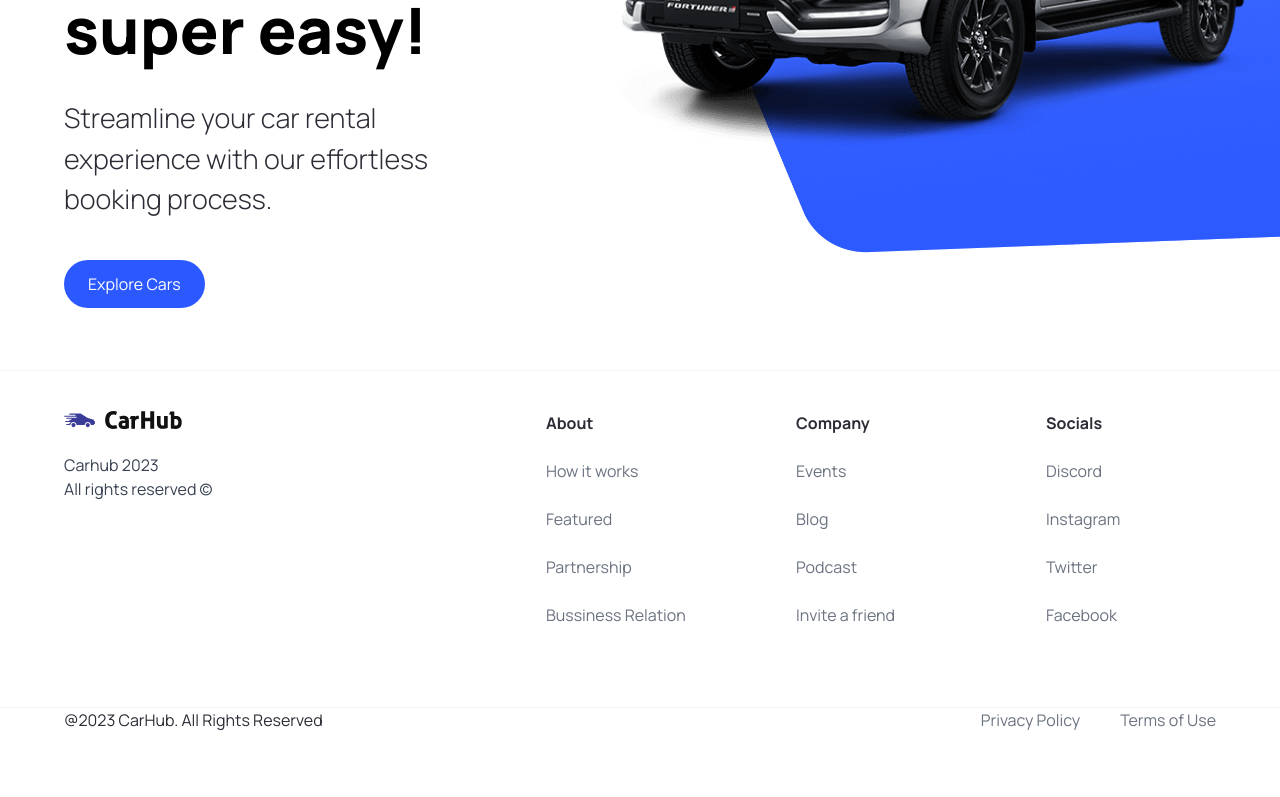
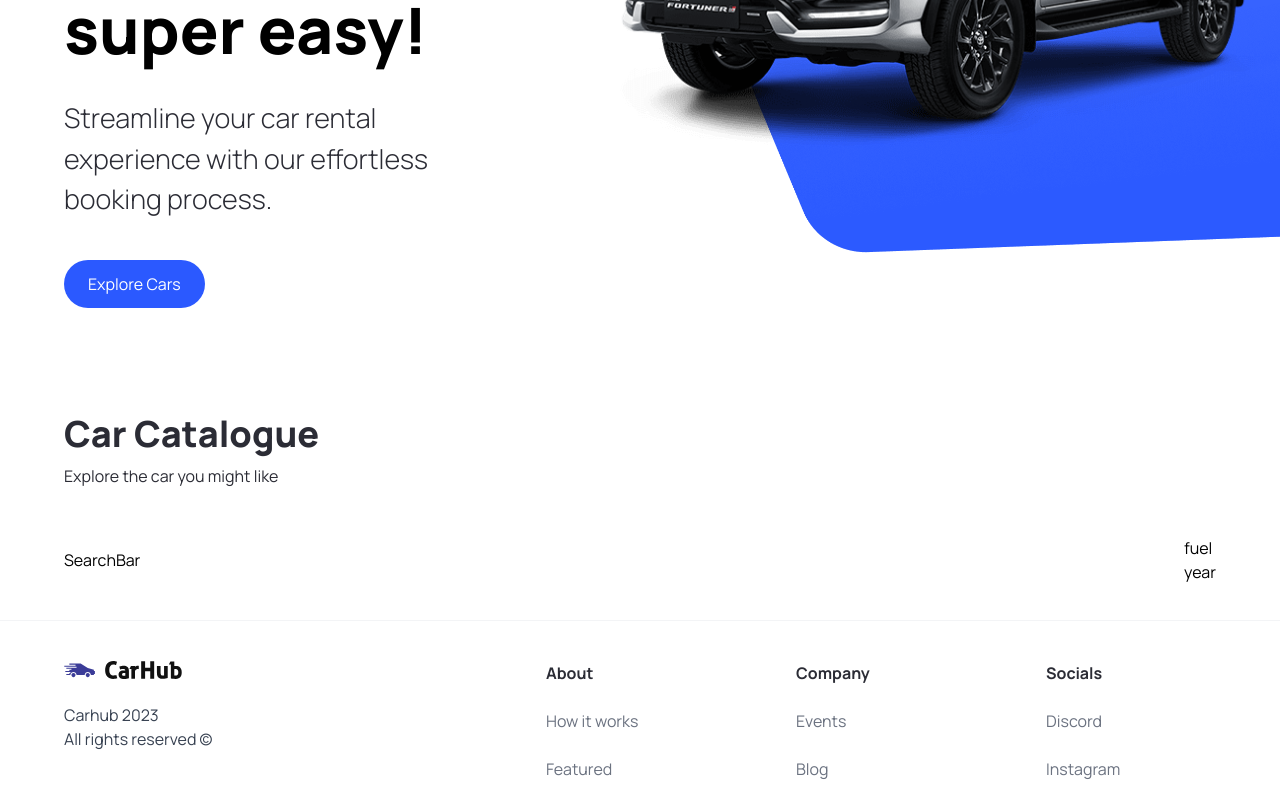
Before and after one commit to kaysulislam/car-rental, a Next.js app: page / in a window 1280 px wide. Shown: the part 450-1247 px from the top of the page. Before the commit the page ends 1182 px from the top, so only its background shows below. Built offline with nearby package versions, Linux system fonts and the light colour scheme.

Commit message:
Added initial skeleton for car catalogue section

```diff
--- a/app/page.tsx
+++ b/app/page.tsx
@@ -1,10 +1,26 @@
 import Image from "next/image"
-import { Hero } from "@/components"
+import { Hero, SearchBar, CustomFilter } from "@/components"
 
 export default function Home() {
     return (
         <main className="overflow-hidden">
             <Hero />
+            <div
+                className="mt-12 padding-x padding-y max-width"
+                id="discover"
+            >
+                <div className="home__text-container">
+                    <h1 className="text-4xl font-extrabold">Car Catalogue</h1>
+                    <p>Explore the car you might like</p>
+                </div>
+                <div className="home__filters">
+                    <SearchBar />
+                    <div className="home__filters-container">
+                        <CustomFilter title="fuel" />
+                        <CustomFilter title="year" />
+                    </div>
+                </div>
+            </div>
         </main>
     )
 }
--- /dev/null
+++ b/components/CustomFilter.tsx
@@ -0,0 +1,8 @@
+import React from "react"
+import { CustomFilterProps } from "@types"
+
+const CustomFilter = ({ title }: CustomFilterProps) => {
+    return <div>{title}</div>
+}
+
+export default CustomFilter
--- /dev/null
+++ b/components/SearchBar.tsx
@@ -0,0 +1,7 @@
+import React from "react"
+
+const SearchBar = () => {
+    return <div>SearchBar</div>
+}
+
+export default SearchBar
--- a/components/index.ts
+++ b/components/index.ts
@@ -1,6 +1,8 @@
 import CustomButton from "./CustomButton"
+import CustomFilter from "./CustomFilter"
 import Footer from "./Footer"
 import Hero from "./Hero"
 import NavBar from "./NavBar"
+import SearchBar from "./SearchBar"
 
-export { Hero, CustomButton, NavBar, Footer }
+export { Hero, CustomButton, NavBar, Footer, SearchBar, CustomFilter }
--- a/types/index.ts
+++ b/types/index.ts
@@ -6,3 +6,7 @@
     handleClick?: MouseEventHandler<HTMLButtonElement>
     btnType: "button" | "submit" | "reset" | undefined
 }
+
+export interface CustomFilterProps {
+    title: string
+}
```
